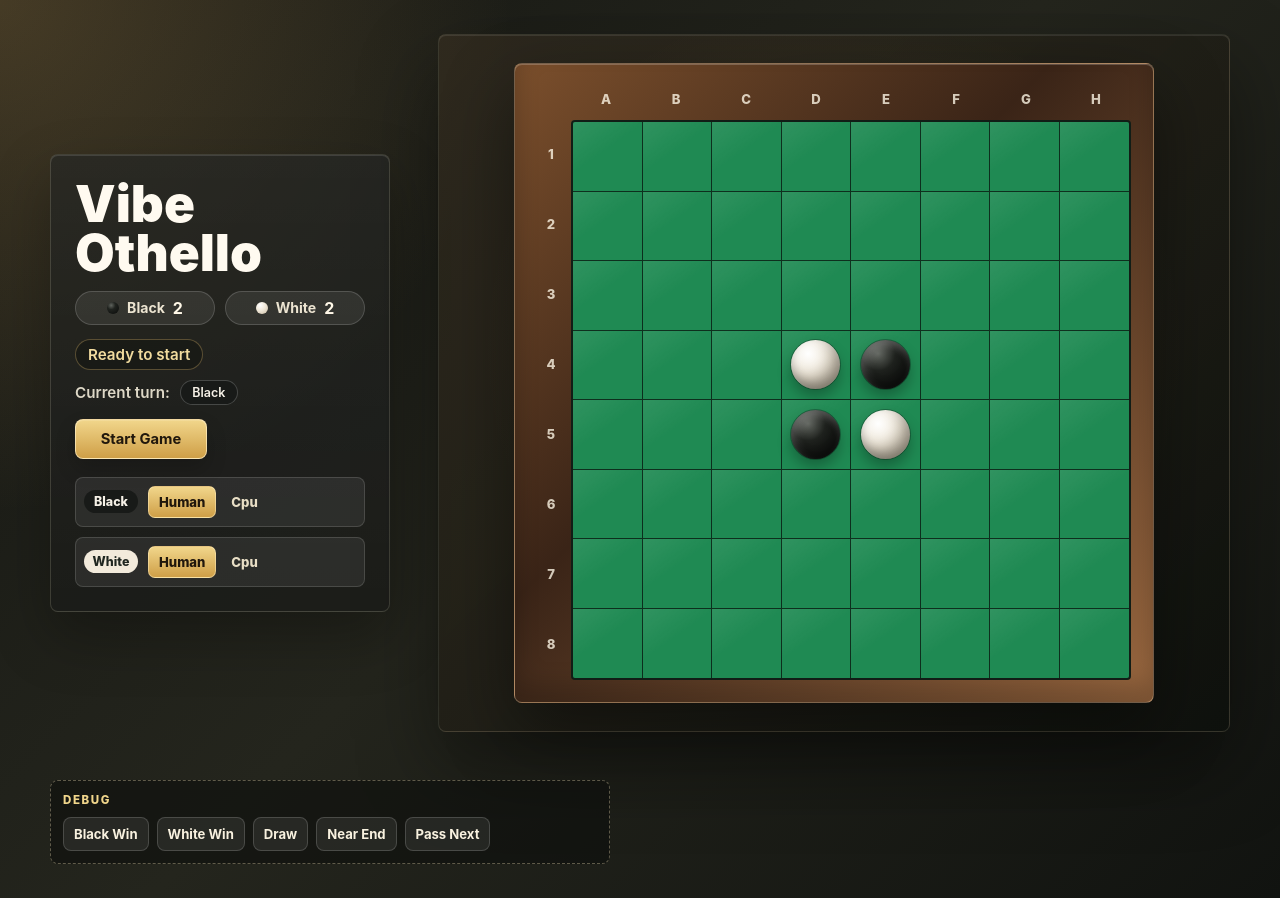
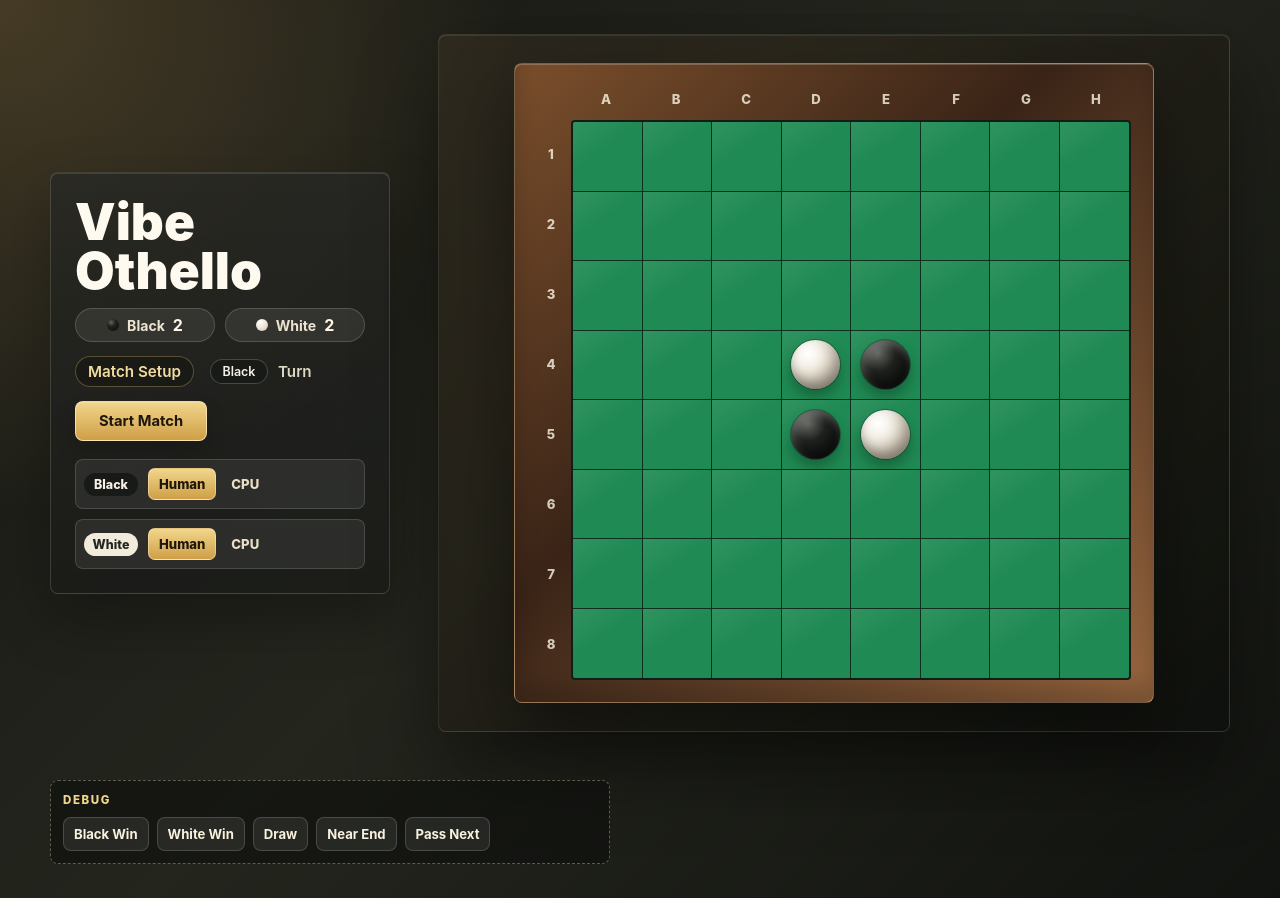
Before and after one commit to westzaki/vibe-othello, a React (Vite) app: page / in a window 1280 px wide. Built offline with nearby package versions, Linux system fonts and the light colour scheme.

Commit message:
Use game-style UI labels

```diff
--- a/src/components/GameHeader.tsx
+++ b/src/components/GameHeader.tsx
@@ -46,13 +46,13 @@ export function GameHeader({
         winner !== null ? (
           <p className="result-status">{getResultLabel(winner, discCounts)}</p>
         ) : gameStatus === "ended" && endReason === "abandoned" ? (
-          <p className="result-status">Game abandoned</p>
+          <p className="result-status">Match stopped</p>
         ) : (
           <p className="turn-status">
-            Current turn:
             <span className={`turn-disc turn-disc--${currentDisc}`}>
-              {currentDisc}
+              {formatDisc(currentDisc)}
             </span>
+            Turn
           </p>
         )}
       </div>
@@ -64,7 +64,7 @@ export function GameHeader({
       <div className="game-actions" aria-label="Game controls">
         {isPlaying ? (
           <button className="game-action" onClick={onEndGame} type="button">
-            End Game
+            Stop Match
           </button>
         ) : (
           <button
@@ -72,7 +72,7 @@ export function GameHeader({
             onClick={onNewGame}
             type="button"
           >
-            Start Game
+            Start Match
           </button>
         )}
       </div>
@@ -90,17 +90,21 @@ function getResultLabel(winner: Winner, discCounts: DiscCounts): string {
   return `${winner} wins ${score}`;
 }
 
+function formatDisc(disc: DiscColor): string {
+  return disc === "black" ? "Black" : "White";
+}
+
 function getStatusLabel(
   gameStatus: GameStatus,
   endReason: GameEndReason | null,
 ): string {
   if (gameStatus === "playing") {
-    return "Playing";
+    return "In Play";
   }
 
   if (gameStatus === "ended") {
-    return endReason === "completed" ? "Game complete" : "Game stopped";
+    return endReason === "completed" ? "Final Board" : "Stopped";
   }
 
-  return "Ready to start";
+  return "Match Setup";
 }
--- a/src/components/PlayerControls.tsx
+++ b/src/components/PlayerControls.tsx
@@ -10,6 +10,17 @@ const cpuLevels: CpuLevel[] = [
   "level4",
   "level5",
 ];
+const cpuLevelLabels: Record<CpuLevel, string> = {
+  level1: "Beginner",
+  level2: "Casual",
+  level3: "Normal",
+  level4: "Expert",
+  level5: "Master",
+};
+const playerTypeLabels: Record<PlayerType, string> = {
+  cpu: "CPU",
+  human: "Human",
+};
 
 type PlayerControlsProps = {
   disabled: boolean;
@@ -54,7 +65,7 @@ export function PlayerControls({
                 onClick={() => onPlayerTypeChange(disc, playerType)}
                 type="button"
               >
-                {playerType}
+                {playerTypeLabels[playerType]}
               </button>
             ))}
           </div>
@@ -78,7 +89,7 @@ export function PlayerControls({
                   onClick={() => onCpuLevelChange(disc, cpuLevel)}
                   type="button"
                 >
-                  {cpuLevel}
+                  {cpuLevelLabels[cpuLevel]}
                 </button>
               ))}
             </div>
```
